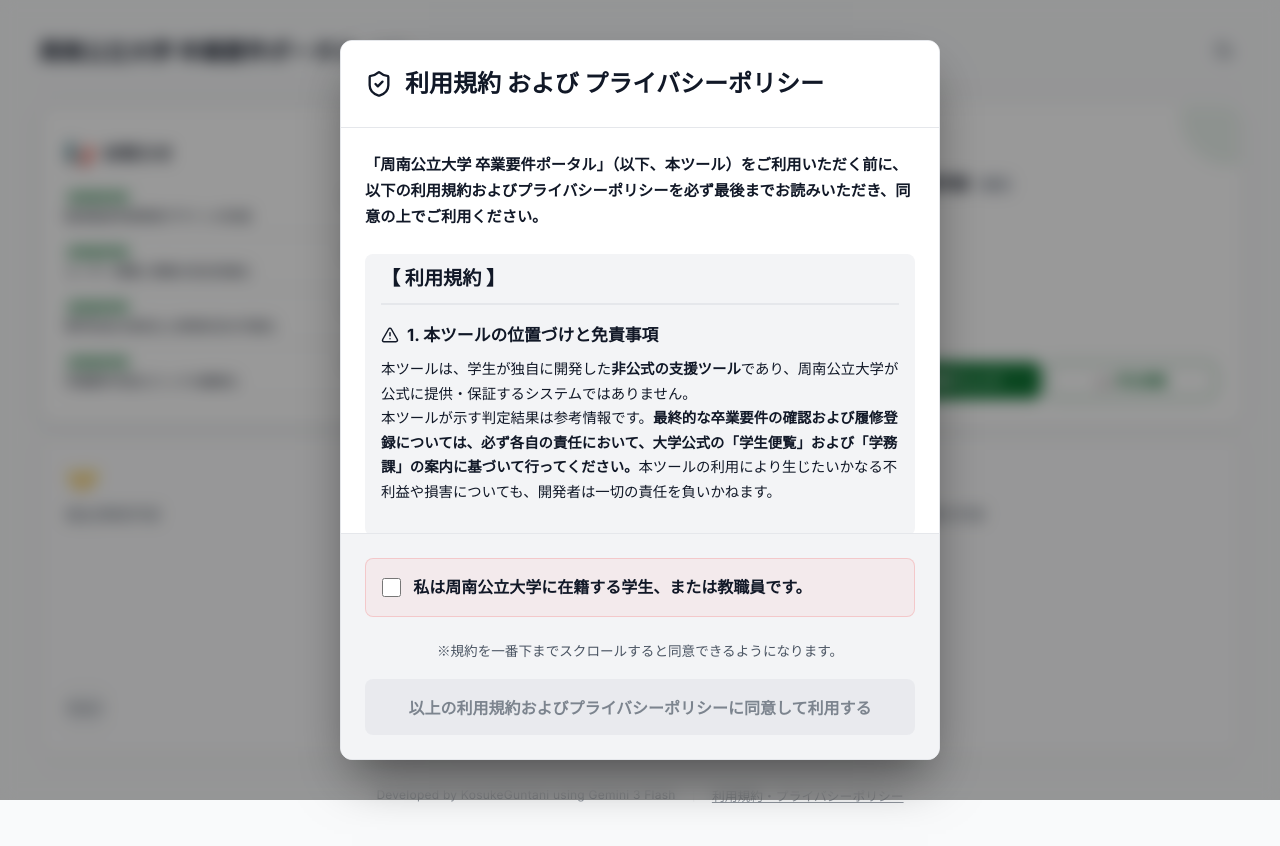
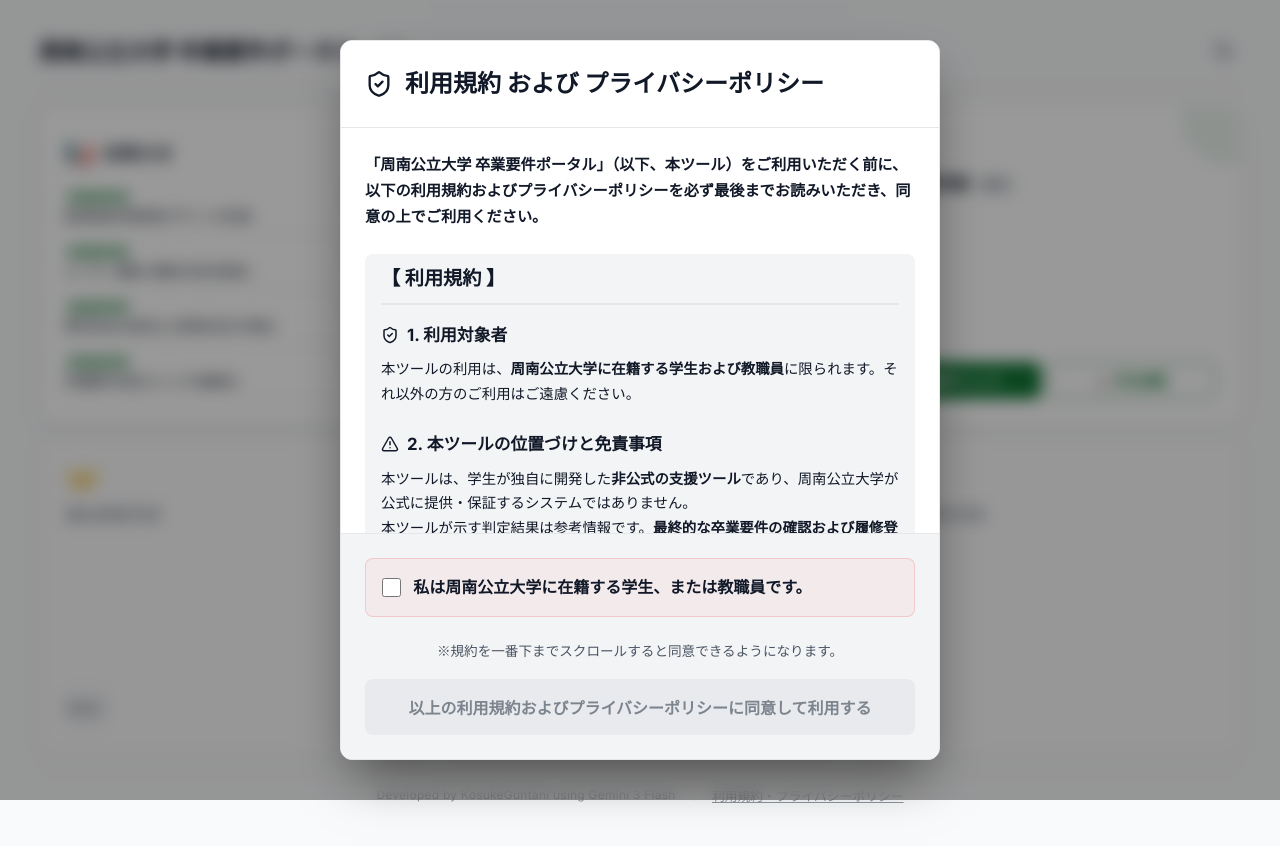
Before and after one commit to M11GJ/FIS, a React (Vite) app: page / in a window 1280 px wide. Shown: the top 846 px of the page. Built offline with nearby package versions, Linux system fonts and the light colour scheme.

Commit message:
docs: Restore Target Users section in Terms of Service text

```diff
--- a/src/components/TermsModal.jsx
+++ b/src/components/TermsModal.jsx
@@ -82,8 +82,18 @@
 
             <section style={{ marginBottom: '1.5rem' }}>
               <h4 style={{ display: 'flex', alignItems: 'center', gap: '0.5rem', color: 'var(--text-main)', fontSize: '1.05rem', marginBottom: '0.5rem' }}>
+                <ShieldCheck size={18} color="var(--primary)" />
+                1. 利用対象者
+              </h4>
+              <p style={{ fontSize: '0.9rem' }}>
+                本ツールの利用は、<strong>周南公立大学に在籍する学生および教職員</strong>に限られます。それ以外の方のご利用はご遠慮ください。
+              </p>
+            </section>
+
+            <section style={{ marginBottom: '1.5rem' }}>
+              <h4 style={{ display: 'flex', alignItems: 'center', gap: '0.5rem', color: 'var(--text-main)', fontSize: '1.05rem', marginBottom: '0.5rem' }}>
                 <AlertTriangle size={18} color="var(--primary)" />
-                1. 本ツールの位置づけと免責事項
+                2. 本ツールの位置づけと免責事項
               </h4>
               <p style={{ fontSize: '0.9rem' }}>
                 本ツールは、学生が独自に開発した<strong>非公式の支援ツール</strong>であり、周南公立大学が公式に提供・保証するシステムではありません。<br/>
```
